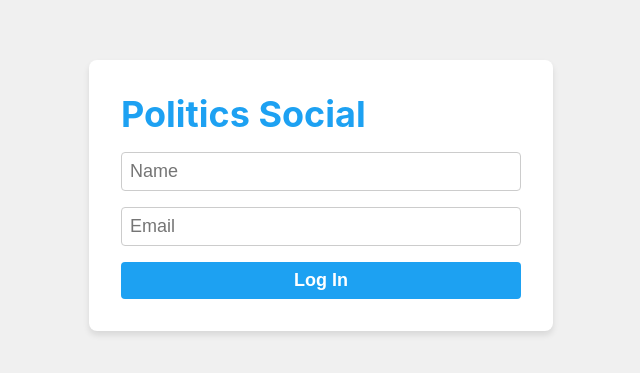
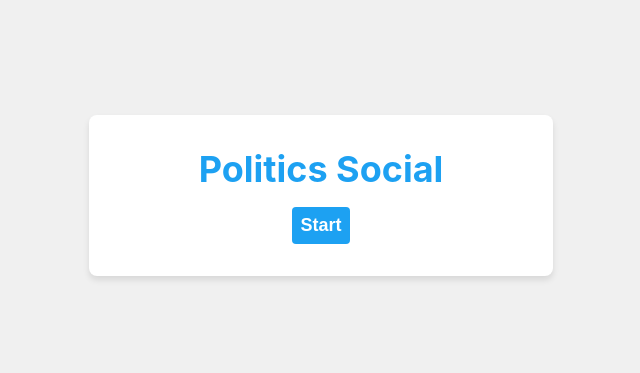
Before and after one commit to cjbarrie/smclone, a React (Create React App) app in the folder frontend/: page / in a window 1280 px wide. Shown: the part 205-578 px from the top of the page, without its empty margins (319-959 px from the left). Built offline with nearby package versions, Linux system fonts and the light colour scheme.

Commit message:
start instead of login

```diff
--- a/frontend/src/components/Login.js
+++ b/frontend/src/components/Login.js
@@ -3,16 +3,15 @@ import { Navigate } from "react-router-dom";
 import "../styles/Login.css";
 
 const Login = () => {
-  const [name, setName] = useState("");
-  const [email, setEmail] = useState("");
   const [submitted, setSubmitted] = useState(false);
 
   const handleSubmit = (e) => {
     e.preventDefault();
+    const userId = crypto.randomUUID()
     fetch("http://localhost:5001/users", {
       method: "POST",
       headers: { "Content-Type": "application/json" },
-      body: JSON.stringify({ name, email }),
+      body: JSON.stringify({ userId }),
     })
       .then((response) => response.json())
       .then((data) => {
@@ -28,27 +27,9 @@ const Login = () => {
     <div className="Login">
       <div className="Login-box">
         <h1>Politics Social</h1>
-        <form className="Login-form" onSubmit={handleSubmit}>
-          <input
-            className="Login-input"
-            type="text"
-            placeholder="Name"
-            value={name}
-            onChange={(e) => setName(e.target.value)}
-            required
-          />
-          <input
-            className="Login-input"
-            type="email"
-            placeholder="Email"
-            value={email}
-            onChange={(e) => setEmail(e.target.value)}
-            required
-          />
-          <button className="Login-button" type="submit">
-            Log In
+          <button className="Login-button" type="submit" onClick={handleSubmit}>
+            Start
           </button>
-        </form>
       </div>
     </div>
   );
--- a/frontend/src/styles/Login.css
+++ b/frontend/src/styles/Login.css
@@ -7,37 +7,16 @@
   }
 
   .Login-box {
+    display: flex;
+    flex-direction: column;
+    justify-content: center;
+    align-items: center;
     background-color: white;
     border-radius: 8px;
     padding: 32px;
     box-shadow: 0 4px 6px rgba(0, 0, 0, 0.1);
     max-width: 400px;
     width: 100%;
-  }
-
-  .Login-logo {
-    width: 100px;
-    height: 100px;
-    margin-bottom: 1rem;
-  }
-
-  .Login-form {
-    display: flex;
-    flex-direction: column;
-    width: 100%;
-  }
-
-  .Login-input {
-    padding: 0.5rem;
-    margin-bottom: 1rem;
-    border: 1px solid #ccc;
-    border-radius: 4px;
-    font-size: 18px;
-  }
-
-  .Login-input:focus {
-    outline: none;
-    border: 1px solid #1da1f2;
   }
 
   .Login-button {
```
Also changed, not shown: 1 other file (tests, documents, lock files or other folders).
